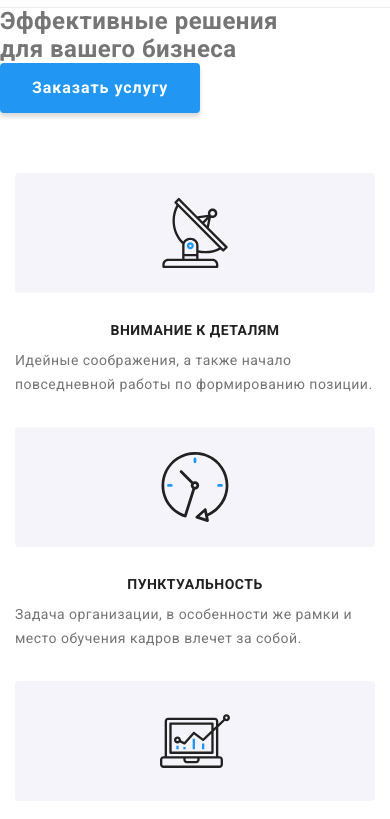
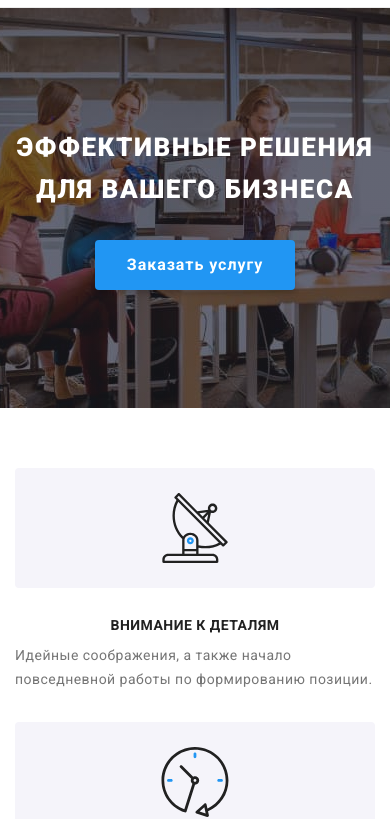
Before and after one commit to OleksandrChukhlib/goit-markup-hw-08, a plain HTML site: page index.html in a window 390 px wide. Shown: the part 53-872 px from the top of the page. Drawn offline with nearby package versions, Linux system fonts and the light colour scheme.

Commit message:
finoshed hero

```diff
--- a/sass/components/_header.scss
+++ b/sass/components/_header.scss
@@ -227,6 +227,7 @@
 
 .header-socials {
   display: flex;
+  flex-wrap: wrap;
 
   @media screen and (min-width: 768px) {
     display: none;
@@ -241,7 +242,7 @@
 }
 
 .header-socials__link {
-  display: inline-block;
+  display: flex;
   padding-right: 10px;
 
   font-weight: 500;
--- a/sass/components/_hero.scss
+++ b/sass/components/_hero.scss
@@ -1,22 +1,25 @@
 .hero {
-  width: 480px;
+  @media screen and (max-width: 676px) {
+    max-width: 480px;
     height: 400px;
-  margin-left: auto;
-  margin-right: auto;
+    margin: 0 auto;
+    padding: 0 15px;
     padding-top: 118px;
+
+    text-align: center;
+    background-color: $bgColor;
 
     background-image: linear-gradient(
         to right,
         rgba(47, 48, 58, 0.4),
         rgba(47, 48, 58, 0.4)
       ),
-    url(/images/mobile/header-img-480.jpg);
+      url("/images/mobile/header-img-480.jpg");
     background-size: 480px 400px;
-
-  text-align: center;
-  background-color: $bgColor;
+    background-position: center;
   }
-
+}
+@media screen and (max-width: 676px) {
   @media (min-device-pixel-ratio: 2),
     (-webkit-min-device-pixel-ratio: 2),
     (min-resolution: 192dpi),
@@ -27,7 +30,8 @@
           rgba(47, 48, 58, 0.4),
           rgba(47, 48, 58, 0.4)
         ),
-      url(/images/mobile/header-img-960.jpg);
+        url("/images/mobile/header-img-960.jpg");
+    }
   }
 }
 
--- a/sass/main.scss
+++ b/sass/main.scss
@@ -5,7 +5,7 @@
 @import "./components/body";
 @import "./components/container";
 @import "./components/header";
-// @import "./components/hero";
+@import "./components/hero";
 @import "./components/button";
 @import "./components/section";
 @import "./components/features";
```
Also changed, not shown: css/main.css, css/main.min.css, 2 other files. Lines whose indentation alone changed are shown as unchanged.
